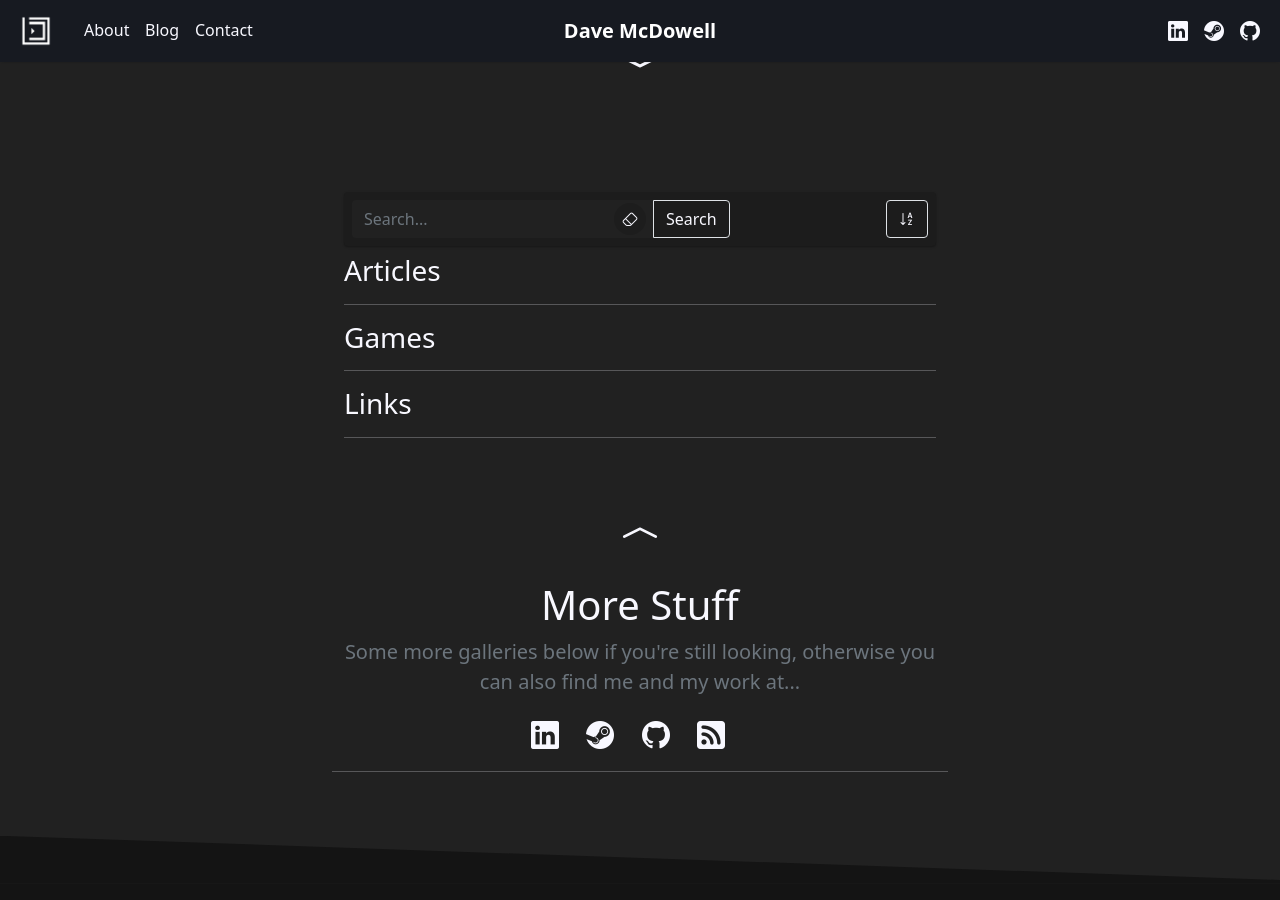
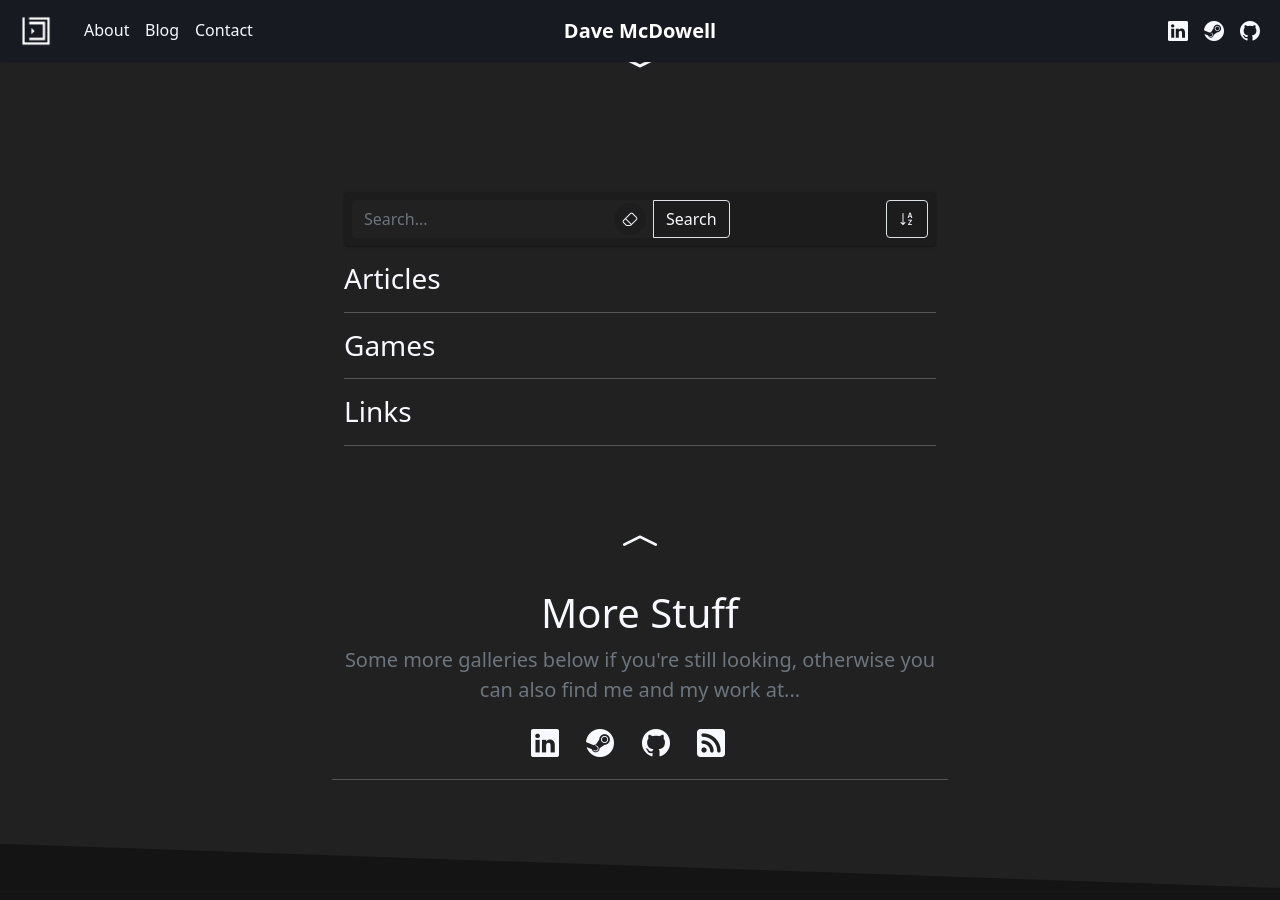
Before and after one commit to davemcdowell/portfolio, a Jekyll site: the page built from downloads.html, in a window 1280 px wide and 900 px high, scrolled down 789 px. Built offline with Jekyll 4.4.1, drawn with Linux system fonts in a browser that asks for light colours; nearby versions of some CDN libraries.

Commit message:
Update downloads.html

```diff
--- a/downloads.html
+++ b/downloads.html
@@ -13,7 +13,7 @@
         <div class="col-lg-10 col-lg-offset-1">
           <section id="downloads-main" class="jumbotron py-0">
             <div class="container">
-              <nav class="position-sticky sticky-top-offset bs-sm-hover bg-offset rounded z-90 mb-2 p-2">
+              <nav class="position-sticky sticky-top-offset bs-sm-hover bg-offset rounded mb-3 p-2">
                   <form id="search-dl-form" class="d-flex flex-row justify-content-between align-items-center flex-nowrap">
                     <div class="input-group w-auto">
                       <input id="search-input" type="text" class="form-control" placeholder="Search..." aria-label="Search..." aria-describedby="search-btn" autocomplete="off">
```
